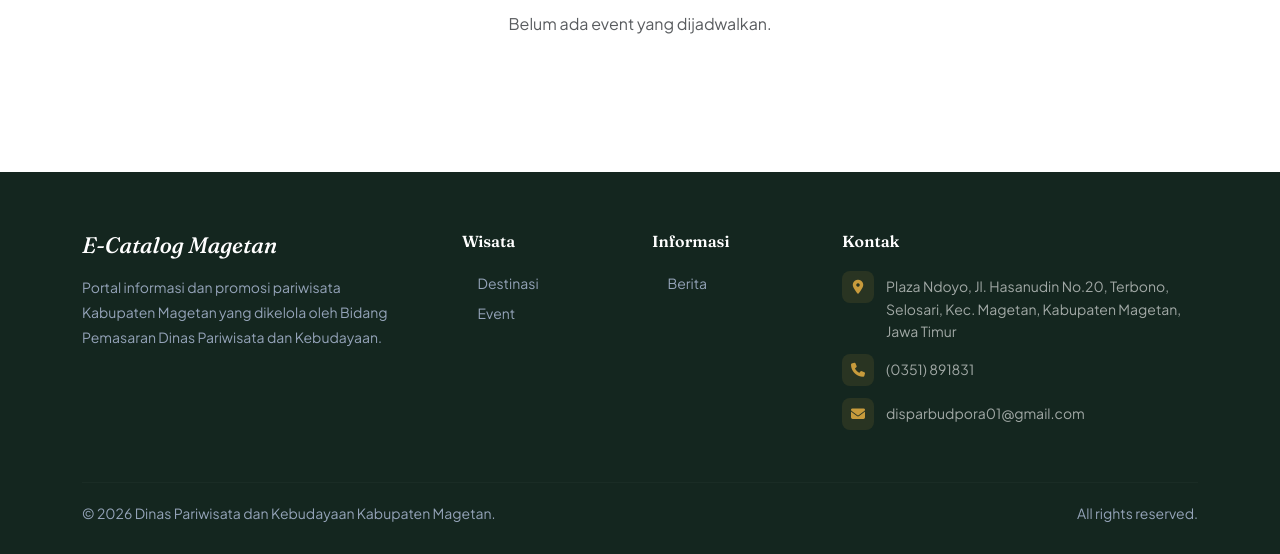
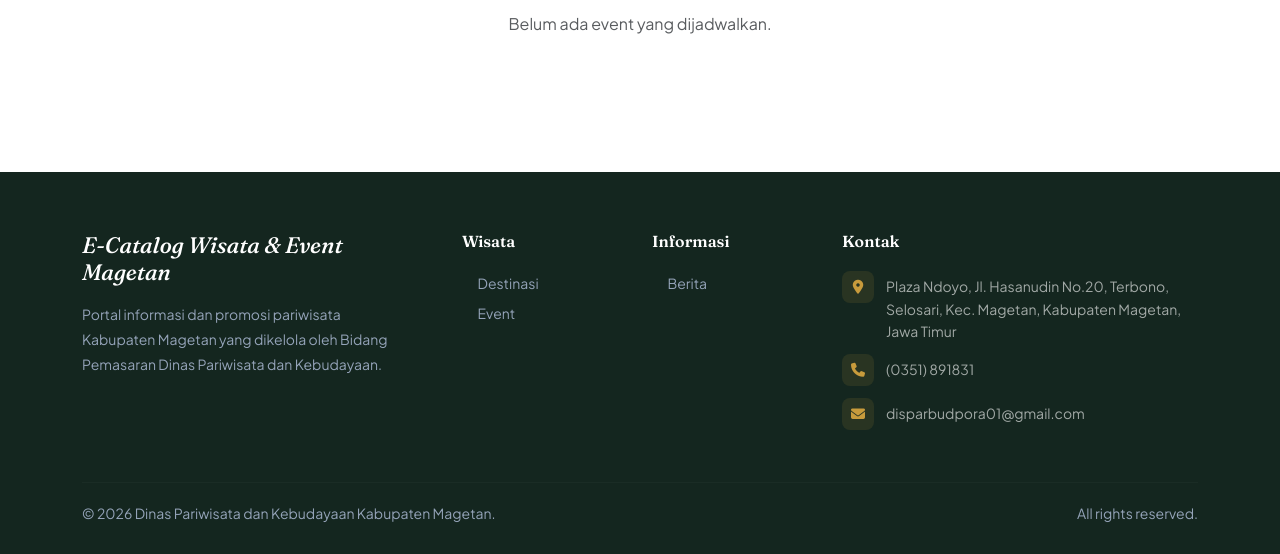
Before and after one commit to levydanendra775/magank-e-catalog, a Laravel app: page /event in a window 1280 px wide. Shown: the part 518-1072 px from the top of the page. Run offline with Laravel 12, Linux system fonts and the light colour scheme; data comes from the database, SQL or seed files in the repository.

Commit message:
update: ubah judul brand footer menjadi E-Catalog Wisata & Event Magetan

```diff
--- a/resources/views/layouts/public.blade.php
+++ b/resources/views/layouts/public.blade.php
@@ -647,7 +647,7 @@
         <div class="container position-relative" style="z-index: 1;">
             <div class="row g-4">
                 <div class="col-md-4 pe-md-5">
-                    <h5 class="brand-title mb-3">E-Catalog Magetan</h5>
+                    <h5 class="brand-title mb-3">E-Catalog Wisata & Event Magetan</h5>
                     <p class="small" style="line-height:1.8; color:#94a3b8;">Portal informasi dan promosi pariwisata Kabupaten Magetan yang dikelola oleh Bidang Pemasaran Dinas Pariwisata dan Kebudayaan.</p>
                 </div>
                 <div class="col-md-2">
```
